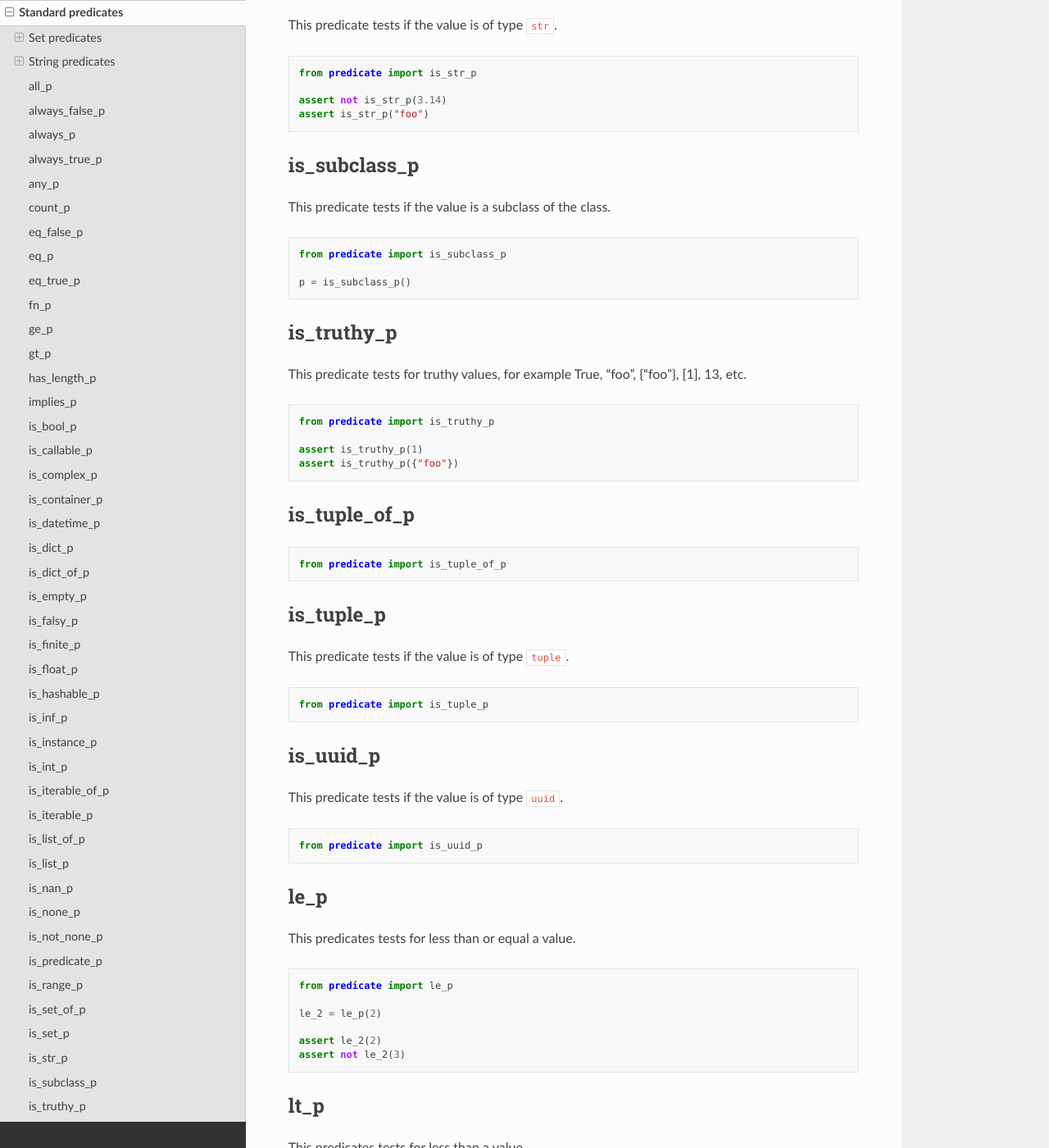
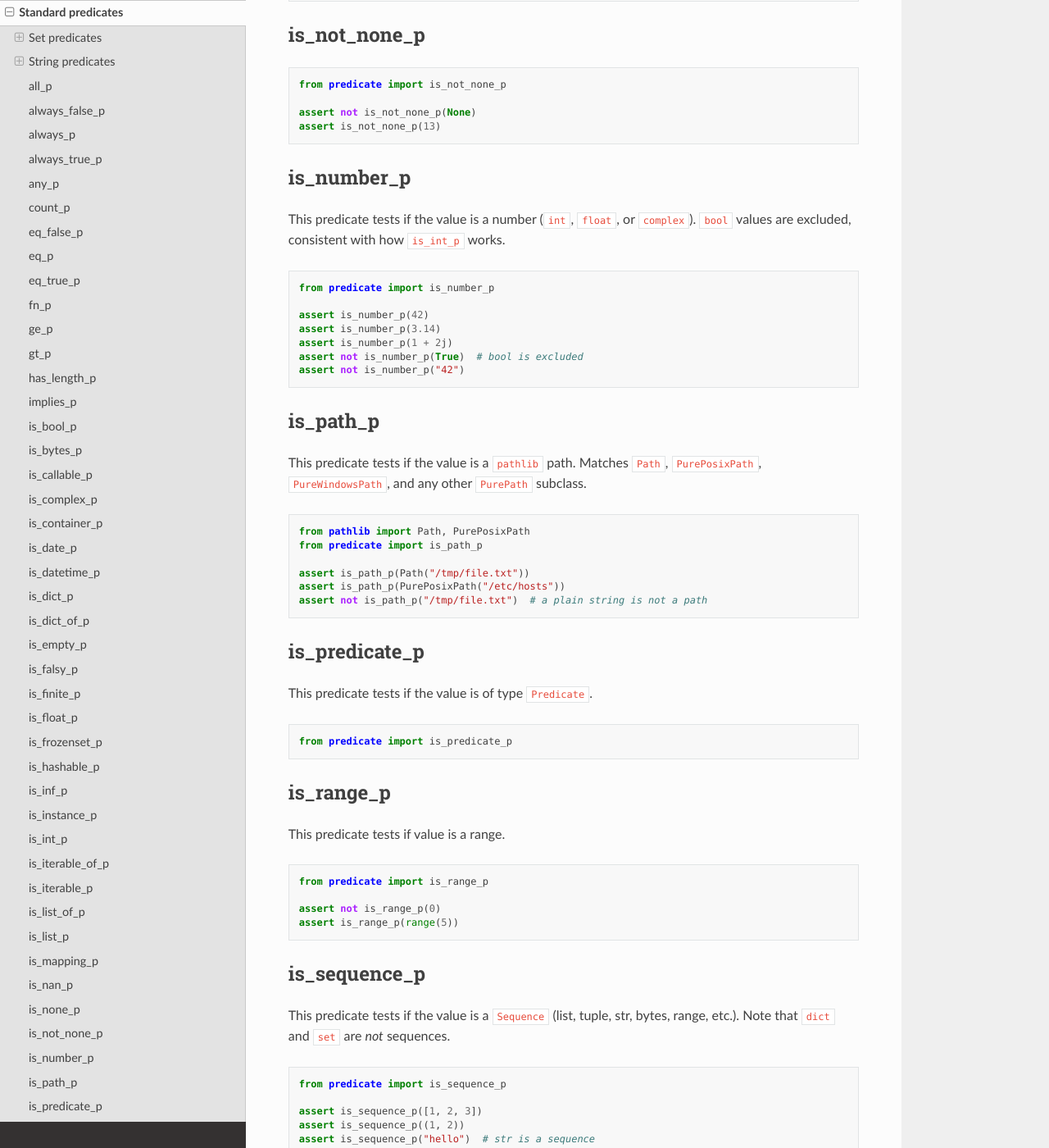
Before and after one commit to mrijk/py-predicate, a Sphinx documentation site: the page built from docs/standard_predicates.rst, in a window 1280 px wide and 1400 px high, scrolled down 12697 px. Shown: the whole window at 82% size. Built offline with Sphinx 7.4.7 and the Read the Docs theme 3.1.0, drawn with Linux system fonts in a browser that asks for light colours; some of the changed text lies outside the part shown.

Commit message:
Add type check predicates: is_bytes_p, is_date_p, is_frozenset_p, is_mapping_p, is_number_p, is_path_p, is_sequence_p, is_time_p, is_timedelta_p
🤖 Created with help from [Claude Code](https://claude.com/claude-code)

```diff
--- a/docs/standard_predicates.rst
+++ b/docs/standard_predicates.rst
@@ -231,6 +231,20 @@ This predicate tests if the value is of type ``bool``. Only True if the value is
     assert is_bool_p(True)
 
 
+is_bytes_p
+----------
+
+This predicate tests if the value is of type ``bytes``.
+
+.. code-block:: python
+
+    from predicate import is_bytes_p
+
+    assert not is_bytes_p("hello")
+    assert not is_bytes_p(bytearray(b"hello"))
+    assert is_bytes_p(b"hello")
+    assert is_bytes_p(b"")
+
 is_callable_p
 -------------
 
@@ -274,6 +288,23 @@ This predicate tests if the value is of type ``Container``.
     assert is_container_p({"one": 1, "two": 2, "three": 3})
     assert is_container_p("one")  # a string is also a container!
 
+
+is_date_p
+---------
+
+This predicate tests if the value is of type ``date``.
+
+Note that ``datetime`` is a subclass of ``date``, so ``datetime`` values also match.
+If you need to distinguish, combine with ``~is_datetime_p``.
+
+.. code-block:: python
+
+    from datetime import date, datetime
+    from predicate import is_date_p
+
+    assert is_date_p(date.today())
+    assert is_date_p(datetime.now())  # datetime is a subclass of date
+    assert not is_date_p("2024-01-01")
 
 is_datetime_p
 -------------
@@ -366,6 +397,19 @@ This predicate tests if the value is of type ``float``.
     assert is_float_p(3.14)
 
 
+is_frozenset_p
+--------------
+
+This predicate tests if the value is of type ``frozenset``.
+
+.. code-block:: python
+
+    from predicate import is_frozenset_p
+
+    assert not is_frozenset_p({1, 2, 3})  # a set, not a frozenset
+    assert is_frozenset_p(frozenset({1, 2, 3}))
+    assert is_frozenset_p(frozenset())
+
 is_hashable_p
 -------------
 
@@ -454,6 +498,20 @@ This predicate tests if the value is of type ``list``.
     assert not is_list_p({1, 2, 3})
     assert is_list_p([1, 2, 3])
 
+is_mapping_p
+------------
+
+This predicate tests if the value is a ``Mapping`` (i.e. any dict-like type).
+
+.. code-block:: python
+
+    from collections import OrderedDict
+    from predicate import is_mapping_p
+
+    assert is_mapping_p({"key": "value"})
+    assert is_mapping_p(OrderedDict())
+    assert not is_mapping_p([("key", "value")])
+
 is_nan_p
 --------
 
@@ -486,6 +544,37 @@ is_not_none_p
     assert not is_not_none_p(None)
     assert is_not_none_p(13)
 
+is_number_p
+-----------
+
+This predicate tests if the value is a number (``int``, ``float``, or ``complex``).
+``bool`` values are excluded, consistent with how ``is_int_p`` works.
+
+.. code-block:: python
+
+    from predicate import is_number_p
+
+    assert is_number_p(42)
+    assert is_number_p(3.14)
+    assert is_number_p(1 + 2j)
+    assert not is_number_p(True)  # bool is excluded
+    assert not is_number_p("42")
+
+is_path_p
+---------
+
+This predicate tests if the value is a ``pathlib`` path.
+Matches ``Path``, ``PurePosixPath``, ``PureWindowsPath``, and any other ``PurePath`` subclass.
+
+.. code-block:: python
+
+    from pathlib import Path, PurePosixPath
+    from predicate import is_path_p
+
+    assert is_path_p(Path("/tmp/file.txt"))
+    assert is_path_p(PurePosixPath("/etc/hosts"))
+    assert not is_path_p("/tmp/file.txt")  # a plain string is not a path
+
 is_predicate_p
 --------------
 
@@ -506,6 +595,23 @@ This predicate tests if value is a range.
 
     assert not is_range_p(0)
     assert is_range_p(range(5))
+
+is_sequence_p
+-------------
+
+This predicate tests if the value is a ``Sequence`` (list, tuple, str, bytes, range, etc.).
+Note that ``dict`` and ``set`` are *not* sequences.
+
+.. code-block:: python
+
+    from predicate import is_sequence_p
+
+    assert is_sequence_p([1, 2, 3])
+    assert is_sequence_p((1, 2))
+    assert is_sequence_p("hello")  # str is a sequence
+    assert is_sequence_p(range(5))
+    assert not is_sequence_p({1, 2, 3})
+    assert not is_sequence_p({"key": "value"})
 
 is_set_of_p
 -----------
@@ -555,6 +661,34 @@ This predicate tests if the value is a subclass of the class.
 
     p = is_subclass_p()
 
+
+is_time_p
+---------
+
+This predicate tests if the value is of type ``datetime.time``.
+
+.. code-block:: python
+
+    from datetime import time
+    from predicate import is_time_p
+
+    assert is_time_p(time(12, 30))
+    assert is_time_p(time(0, 0, 0))
+    assert not is_time_p("12:30")
+
+is_timedelta_p
+--------------
+
+This predicate tests if the value is of type ``datetime.timedelta``.
+
+.. code-block:: python
+
+    from datetime import timedelta
+    from predicate import is_timedelta_p
+
+    assert is_timedelta_p(timedelta(days=1))
+    assert is_timedelta_p(timedelta(seconds=3600))
+    assert not is_timedelta_p(3600)
 
 .. _is_truthy_p:
 
```
Also changed, not shown: predicate/__init__.py (+18 -0 lines), 3 other files.
